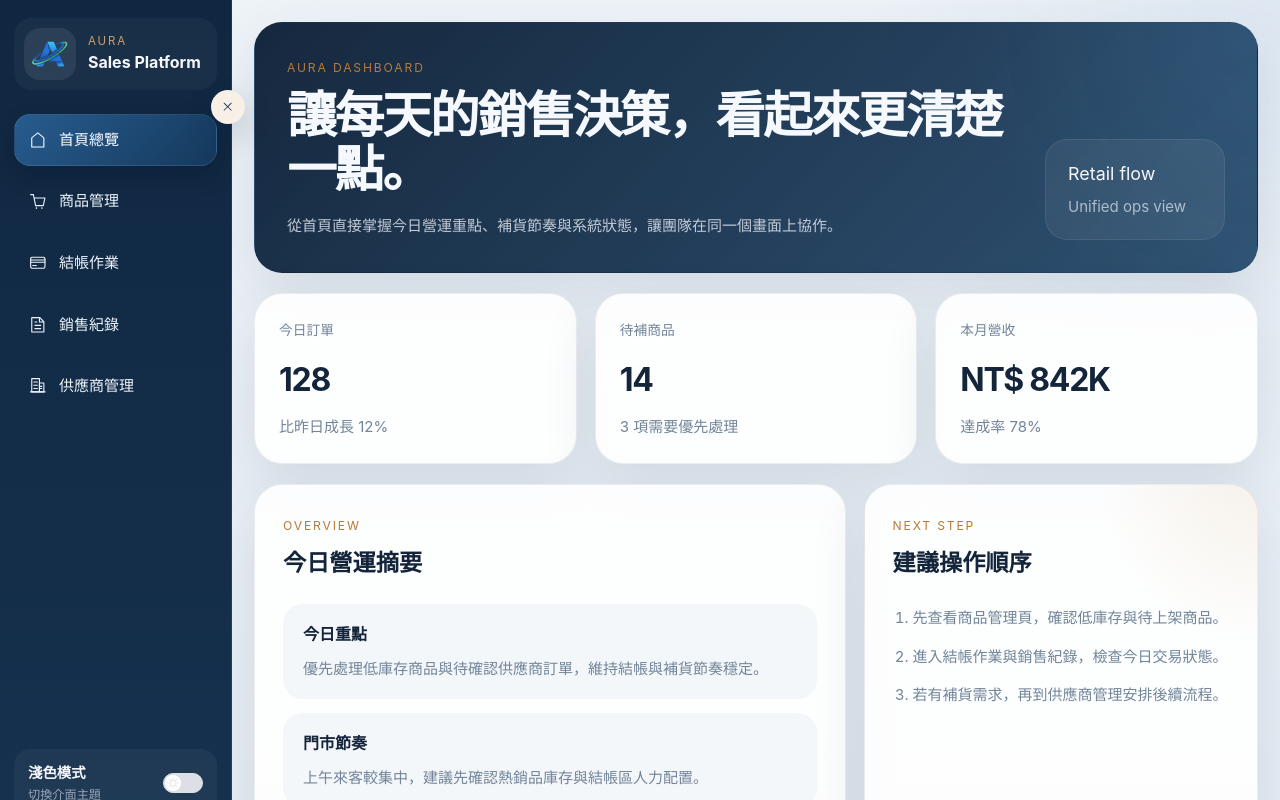
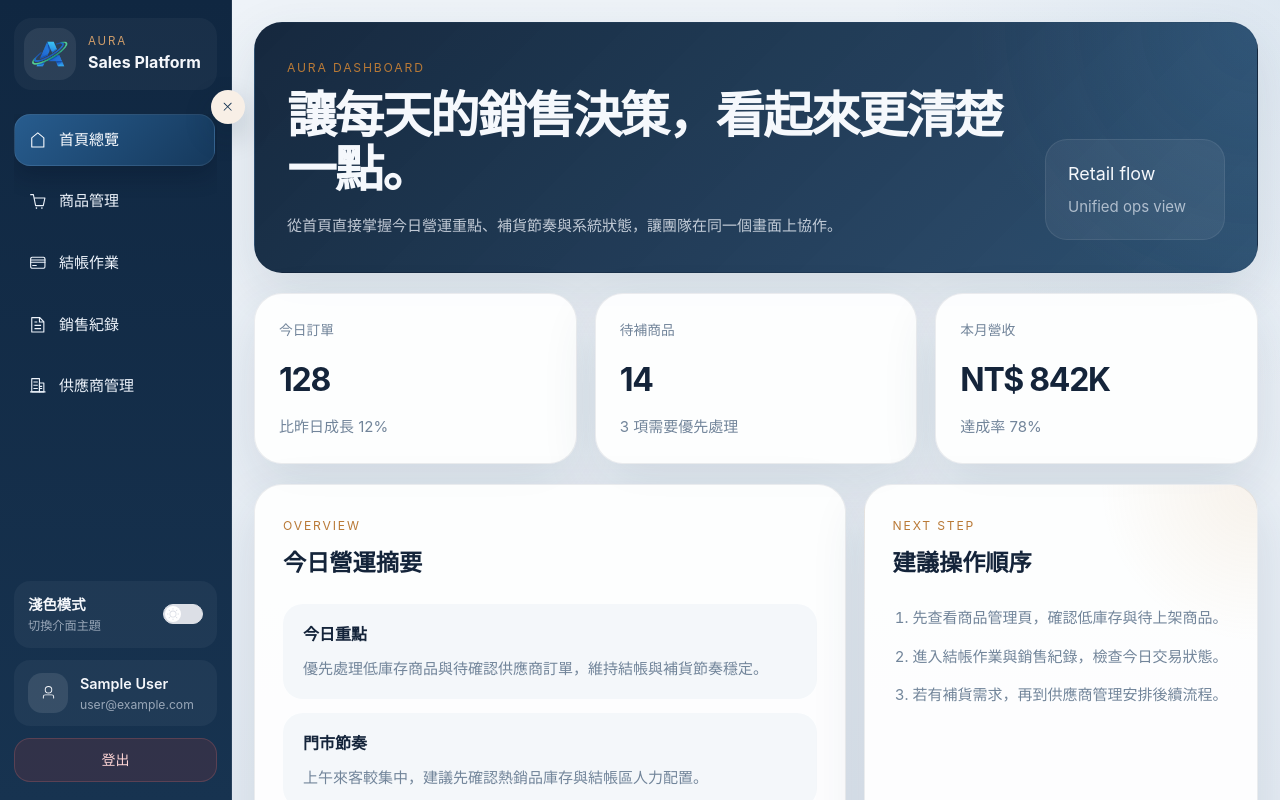
Before and after one commit to servant1001/salesManagementSys, a Vue app: page / in a window 1280 px wide. Shown: the top 800 px of the page. Built offline with nearby package versions, Linux system fonts and the light colour scheme; no server answers; sample sign-in values are in the browser's storage.

Commit message:
-調整 將左側選單與右側主畫面的上下滾動區分出來

```diff
--- a/src/layouts/MainLayout.vue
+++ b/src/layouts/MainLayout.vue
@@ -79,6 +79,7 @@ onUnmounted(() => {
 
 	    <aside :class="['sidebar', { collapsed: isCollapsed, active: isMobileMenuVisible }]">
 	      <div class="sidebar-content">
+	        <div class="sidebar-top">
 	          <div class="logo">
 	            <div class="logo-frame">
 	              <img alt="Aura logo" src="@/assets/logo.png" />
@@ -98,6 +99,7 @@ onUnmounted(() => {
 	              <span v-if="!isCollapsed" class="menu-label">{{ item.label }}</span>
 	            </RouterLink>
 	          </nav>
+	        </div>
 
 	        <div class="bottom-section">
           <div class="theme-panel">
@@ -144,12 +146,13 @@ onUnmounted(() => {
 <style scoped>
 .layout {
   display: flex;
-  min-height: 100vh;
-  min-height: 100dvh;
+  height: 100vh;
+  height: 100dvh;
   background:
     radial-gradient(circle at top right, rgba(83, 134, 182, 0.1), transparent 26%),
     linear-gradient(180deg, var(--bg-color), var(--bg-color-soft));
   color: var(--text-color);
+  overflow: hidden;
 }
 
 .sidebar-overlay {
@@ -165,6 +168,8 @@ onUnmounted(() => {
   width: 232px;
   display: flex;
   flex-direction: column;
+  height: 100vh;
+  height: 100dvh;
   padding: 18px 14px;
   background: linear-gradient(180deg, var(--sidebar-color), var(--sidebar-color-strong));
   border-right: 1px solid var(--sidebar-border);
@@ -186,6 +191,15 @@ onUnmounted(() => {
 .sidebar-content {
   flex: 1;
   display: flex;
+  flex-direction: column;
+  justify-content: space-between;
+  min-height: 0;
+  overflow: hidden;
+}
+
+.sidebar-top {
+  display: flex;
+  flex: 1;
   flex-direction: column;
   min-height: 0;
 }
@@ -245,6 +259,10 @@ onUnmounted(() => {
   gap: 10px;
   flex: 1;
   width: 100%;
+  min-height: 0;
+  overflow-y: auto;
+  padding-right: 2px;
+  scrollbar-width: thin;
 }
 
 .menu a {
@@ -296,6 +314,7 @@ onUnmounted(() => {
 .bottom-section {
   display: flex;
   flex-direction: column;
+  flex-shrink: 0;
   gap: 12px;
   width: 100%;
   margin-top: 18px;
@@ -416,6 +435,9 @@ onUnmounted(() => {
 .main {
   flex: 1;
   min-width: 0;
+  min-height: 0;
+  height: 100vh;
+  height: 100dvh;
   padding: 22px;
   overflow-y: auto;
 }
@@ -473,6 +495,8 @@ onUnmounted(() => {
 
   .main {
     width: 100%;
+    height: 100vh;
+    height: 100dvh;
     padding: 72px 14px 14px;
   }
 }
--- a/src/views/Vendors.vue
+++ b/src/views/Vendors.vue
@@ -338,7 +338,8 @@ onUnmounted(() => {
   flex-direction: column;
   gap: 20px;
   min-width: 0;
-  height: calc(100dvh - 44px);
+  min-height: 100%;
+  height: 100%;
   overflow: hidden;
 }
 
@@ -552,7 +553,7 @@ onUnmounted(() => {
 @media (max-width: 768px) {
   .vendor-page {
     height: auto;
-    min-height: calc(100dvh - 86px);
+    min-height: 100%;
     gap: 14px;
     overflow: visible;
   }
```
Lines whose indentation alone changed are shown as unchanged.
